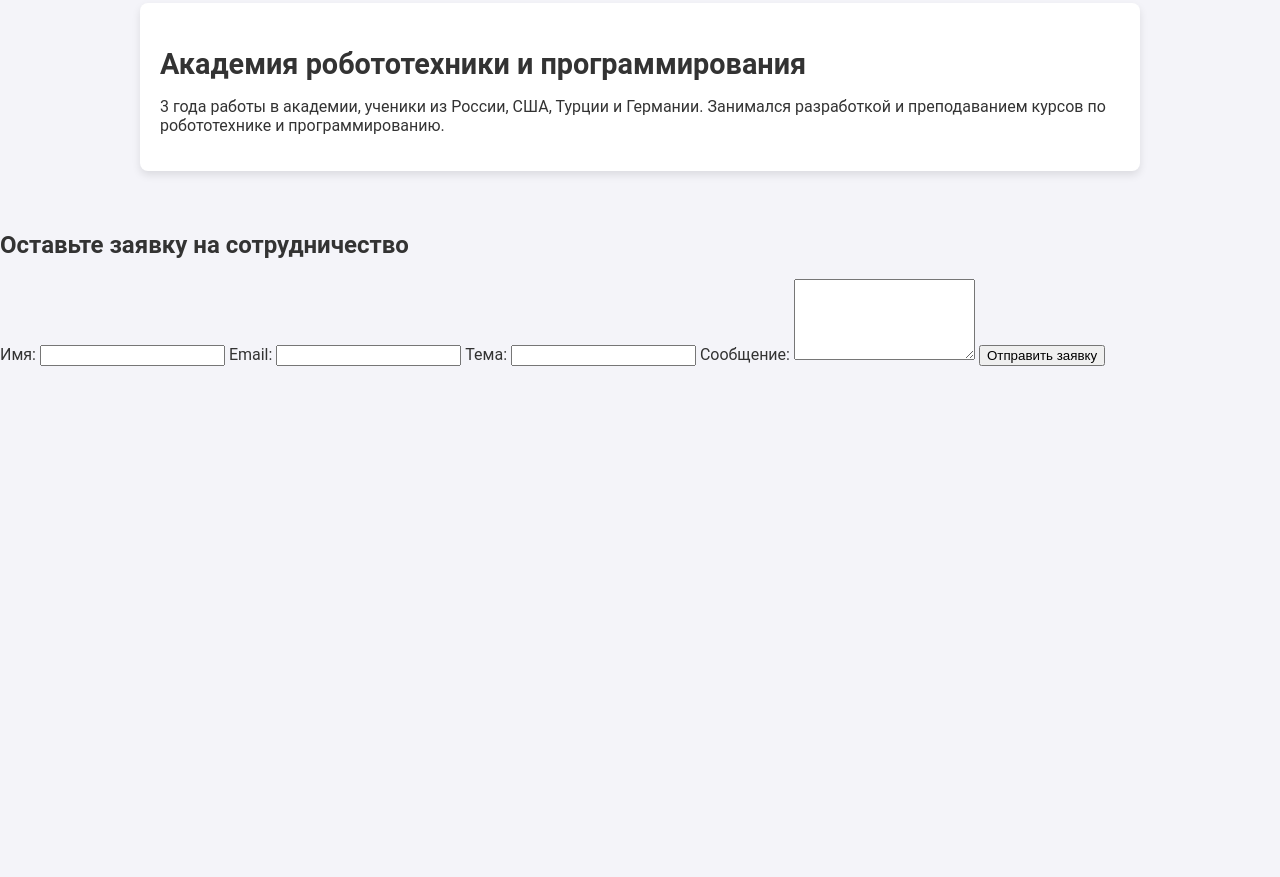
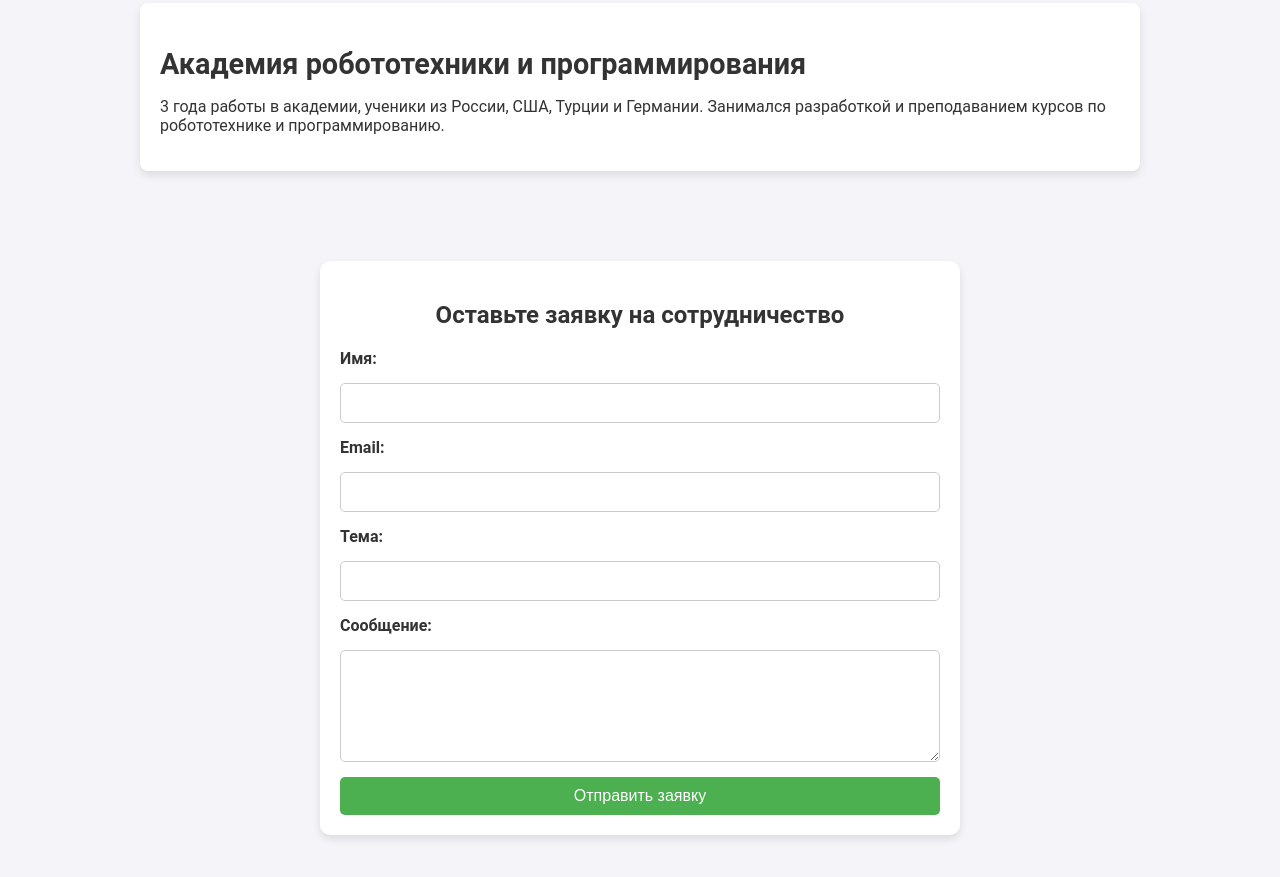
Before and after one commit to haslich-sourse/final-project, a plain HTML site: page JOBS/portfolio.html in a window 1280 px wide. Shown: the part 805-1682 px from the top of the page. Before the commit the page ends 1171 px from the top, so only its background shows below. Drawn offline with Linux system fonts and the light colour scheme.

Commit message:
add a css

```diff
--- a/JOBS/portfolio.css
+++ b/JOBS/portfolio.css
@@ -95,3 +95,48 @@ body {
     transform: scale(1.02);
     transition: 0.3s ease;
 }
+/* Форма для заявки */
+.form-section {
+    max-width: 600px;
+    margin: 50px auto;
+    padding: 20px;
+    background-color: #fff;
+    border-radius: 10px;
+    box-shadow: 0 4px 8px rgba(0, 0, 0, 0.1);
+}
+
+.form-section h2 {
+    text-align: center;
+    margin-bottom: 20px;
+}
+
+form {
+    display: flex;
+    flex-direction: column;
+    gap: 15px;
+}
+
+label {
+    font-weight: bold;
+}
+
+input, textarea {
+    padding: 10px;
+    border: 1px solid #ccc;
+    border-radius: 5px;
+    font-size: 1rem;
+}
+
+button {
+    padding: 10px 15px;
+    background-color: #4CAF50;
+    color: white;
+    border: none;
+    border-radius: 5px;
+    cursor: pointer;
+    font-size: 1rem;
+}
+
+button:hover {
+    background-color: #45a049;
+}
```
